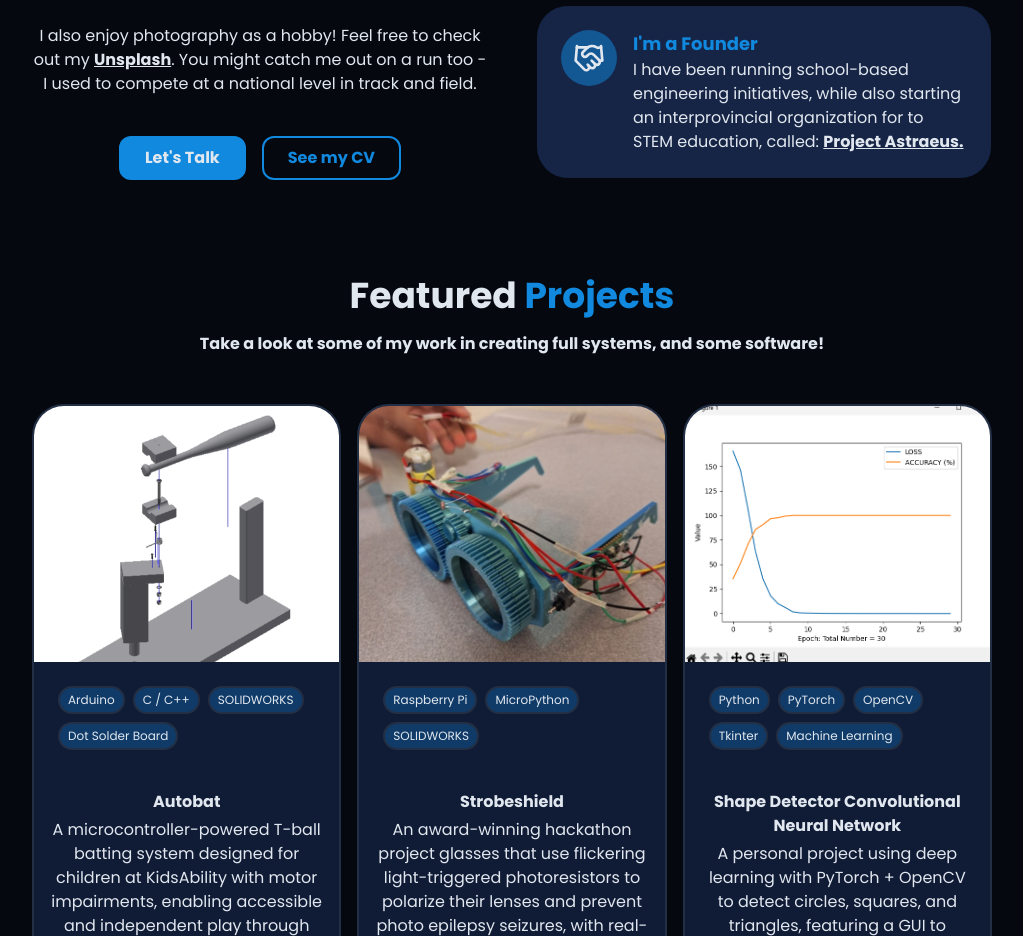
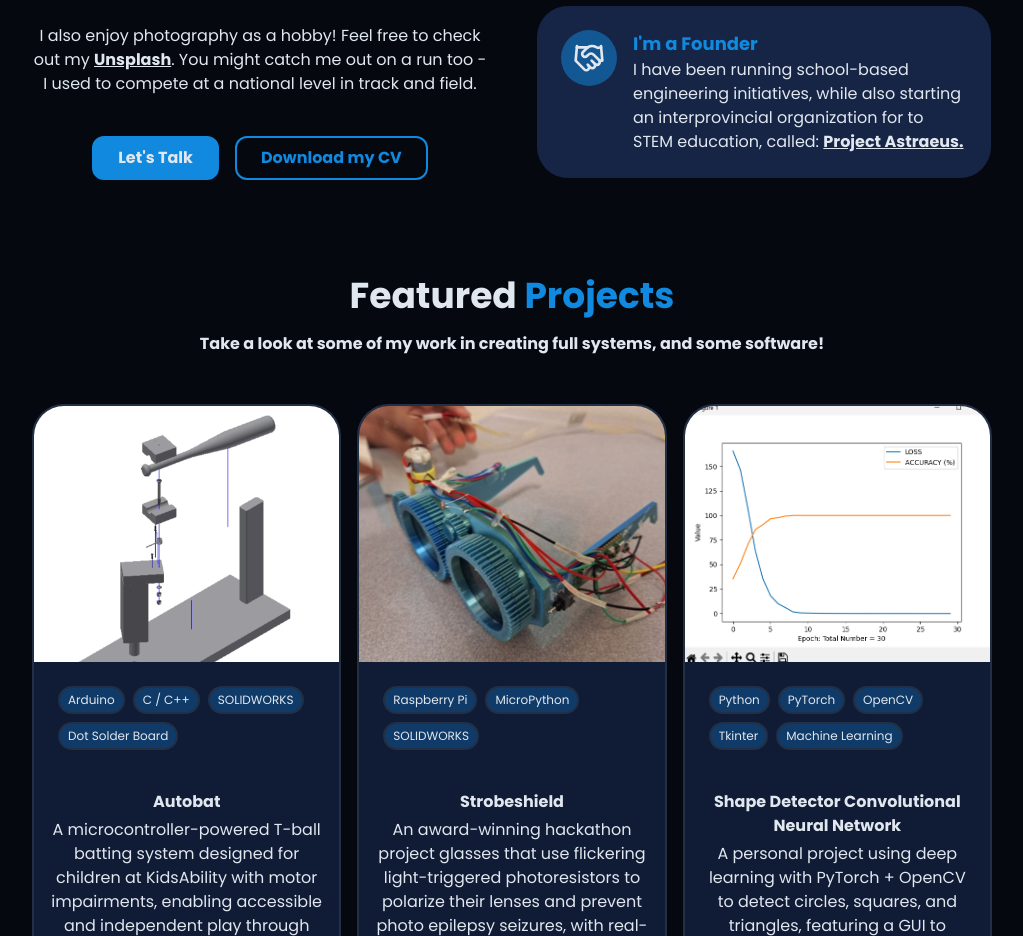
Before and after one commit to Aabjosh/Aabjosh-s-Portfolio, a React (Vite) app: page / in a window 1280 px wide. Shown: the part 1440-2376 px from the top of the page, without its empty margins (128-1151 px from the left). Built offline with nearby package versions, Linux system fonts and the light colour scheme.

Commit message:
Update AboutSection.jsx

```diff
--- a/src/components/AboutSection.jsx
+++ b/src/components/AboutSection.jsx
@@ -40,7 +40,7 @@ export const AboutSection = () => {
 
                         <a href="https://drive.google.com/file/d/1YG7DlP0Pslf46Dktwe5Aurz-xwBrK2bp/view?usp=sharing" target="_blank" rel="noopener noreferrer" className="px-6 py-2 rounded-xl border-2 border-primary text-primary font-bold hover:bg-primary/10 transition-colors duration-300 ">
                             {" "}
-                            See my CV
+                            Download my CV
                         </a>
 
                     </div>
```
